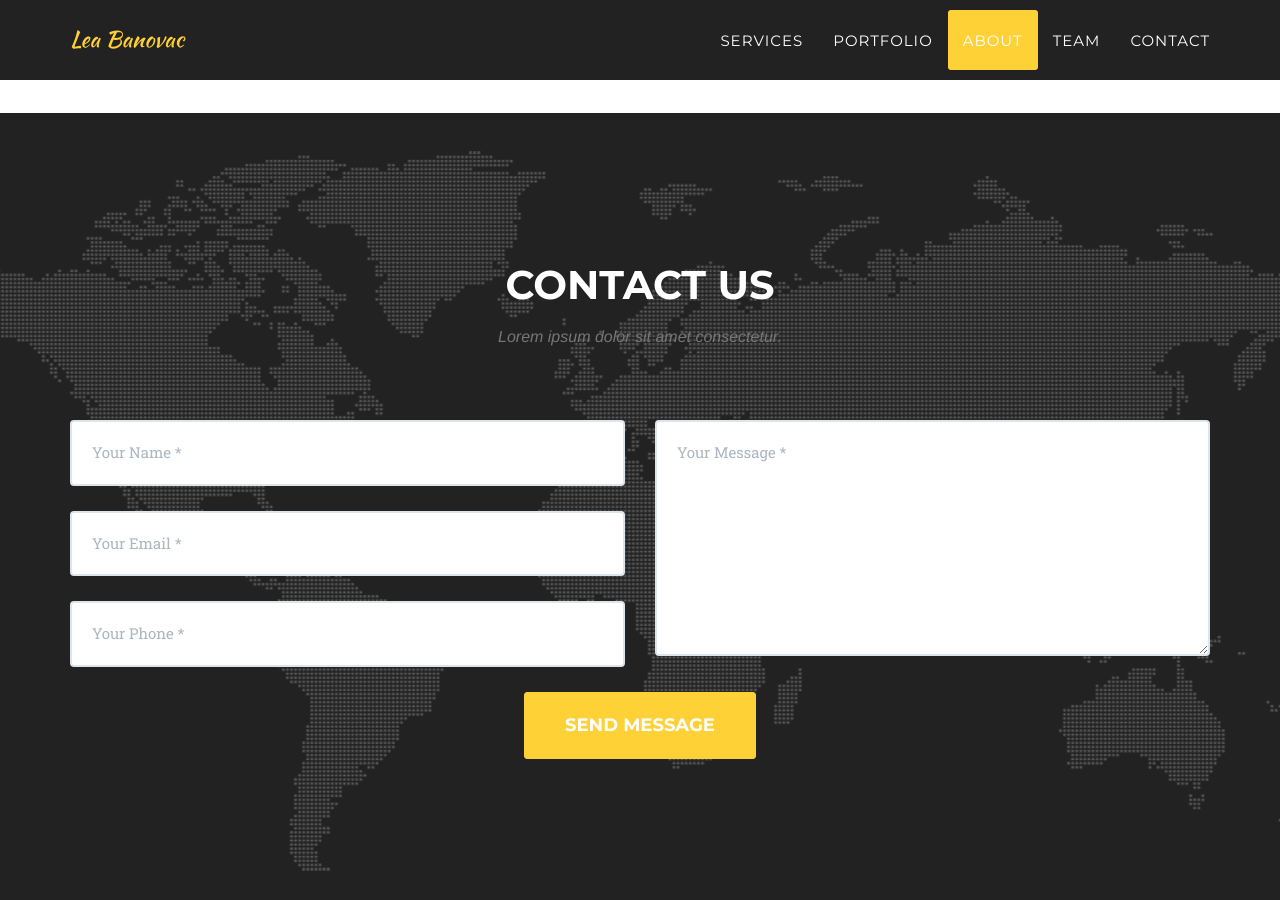
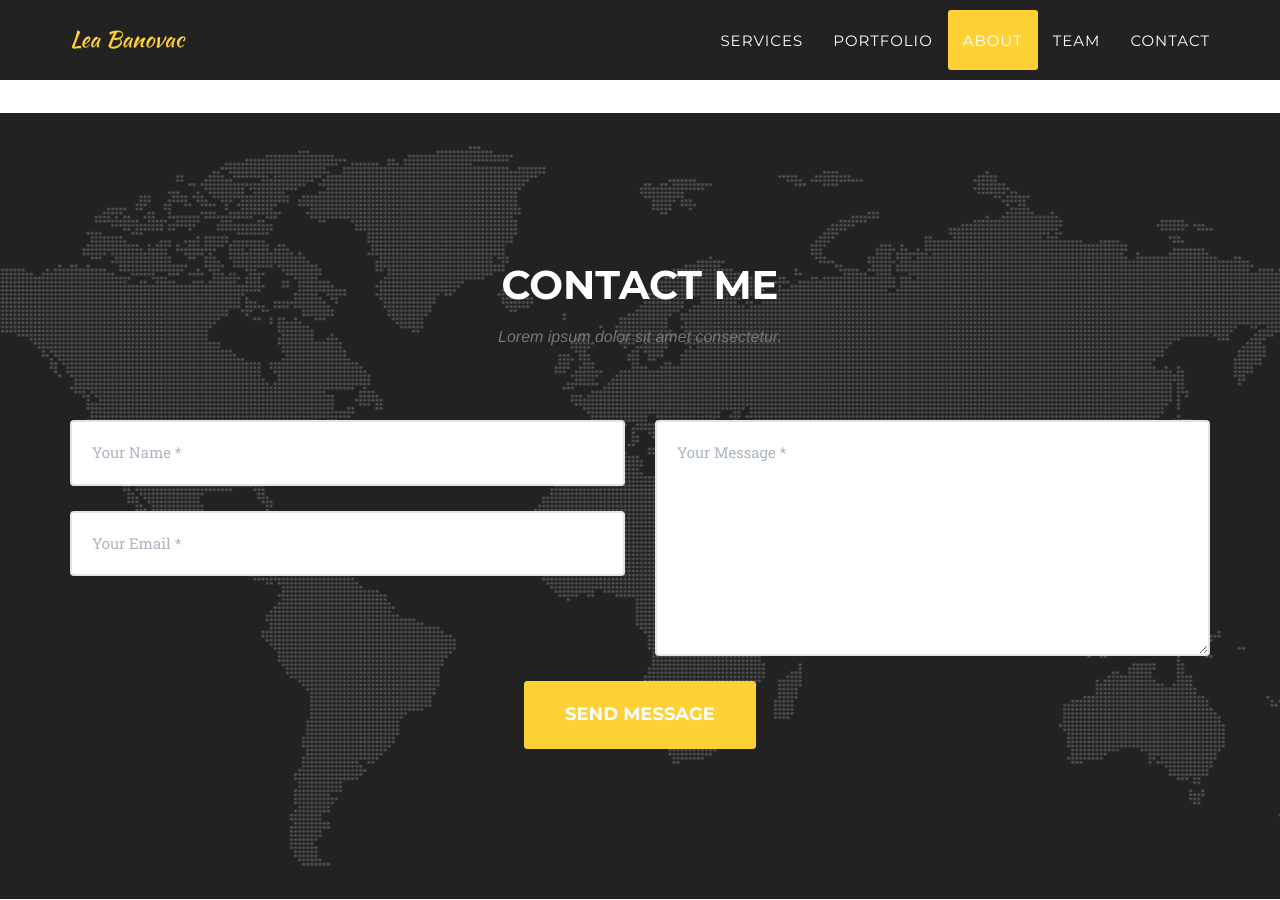
Before and after one commit to leabanovac224055/leabanovac224055.github.io, a Jekyll site: the page built from index.html, in a window 1280 px wide and 900 px high, scrolled down 4990 px. Built offline with Jekyll 4.4.1, drawn with Linux system fonts in a browser that asks for light colours; some web fonts are replaced.

Commit message:
Update contact.html

```diff
--- a/_includes/contact.html
+++ b/_includes/contact.html
@@ -2,7 +2,7 @@
         <div class="container">
             <div class="row">
                 <div class="col-lg-12 text-center">
-                    <h2 class="section-heading">Contact Us</h2>
+                    <h2 class="section-heading">Contact me</h2>
                     <h3 class="section-subheading text-muted">Lorem ipsum dolor sit amet consectetur.</h3>
                 </div>
             </div>
@@ -17,10 +17,6 @@
                                 </div>
                                 <div class="control-group form-group">
                                     <input type="email" class="form-control" placeholder="Your Email *" id="email" required data-validation-required-message="Please enter your email address.">
-                                    <p class="help-block text-danger"></p>
-                                </div>
-                                <div class="control-group form-group">
-                                    <input type="tel" class="form-control" placeholder="Your Phone *" id="phone" required data-validation-required-message="Please enter your phone number.">
                                     <p class="help-block text-danger"></p>
                                 </div>
                             </div>
```
